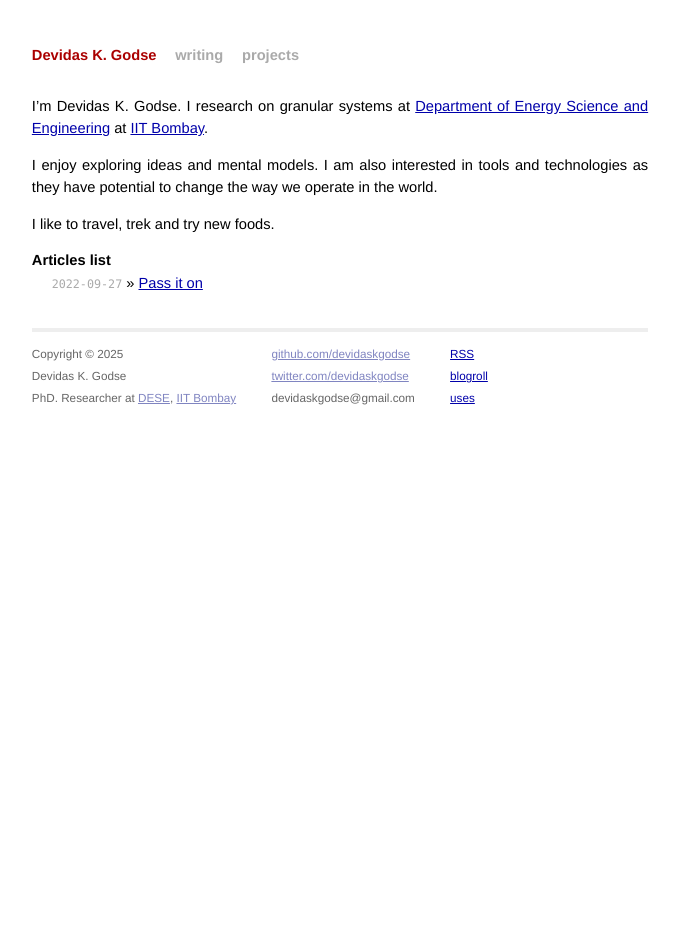
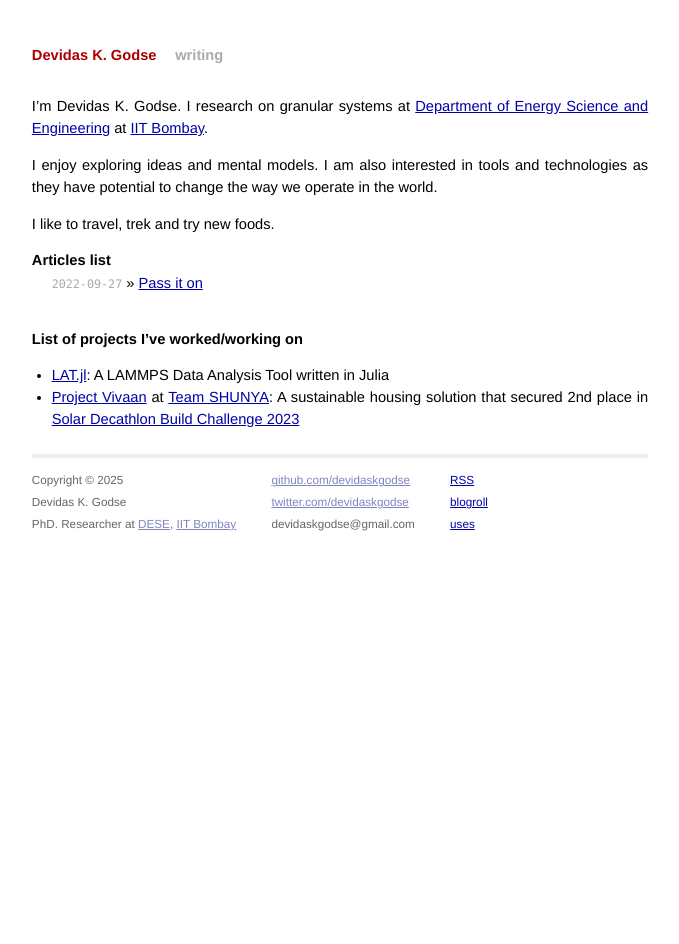
Before and after one commit to devidaskgodse/devidaskgodse.github.io, a Jekyll site: the page built from index.md, in a window 1280 px wide. Shown: the whole page, without its empty margins (300-979 px from the left). Built offline with Jekyll 4.4.1, drawn with Linux system fonts in a browser that asks for light colours.

Commit message:
updated the layout and index page

```diff
--- a/_includes/header.html
+++ b/_includes/header.html
@@ -2,5 +2,5 @@
     <a href="/">Devidas K. Godse</a>
 
     <a class="extra" href="/writing">writing</a>
-    <a class="extra" href="/construction">projects</a>
+    <!-- <a class="extra" href="/construction">projects</a> -->
 </div>
--- a/index.md
+++ b/index.md
@@ -21,3 +21,8 @@ I like to travel, trek and try new foods.
     </li>
 {% endfor %}
 </ul>
+
+# List of projects I've worked/working on
+
+- [LAT.jl](https://github.com/devidaskgodse/LAT.jl): A LAMMPS Data Analysis Tool written in Julia
+- [Project Vivaan](https://www.solardecathlon.gov/past/build/2023/teams/indian-institute-of-technology-bombay) at [Team SHUNYA](https://www.teamshunya.com/): A sustainable housing solution that secured 2nd place in [Solar Decathlon Build Challenge 2023](https://www.solardecathlon.gov/past/build/2023/competition-scores)
```
